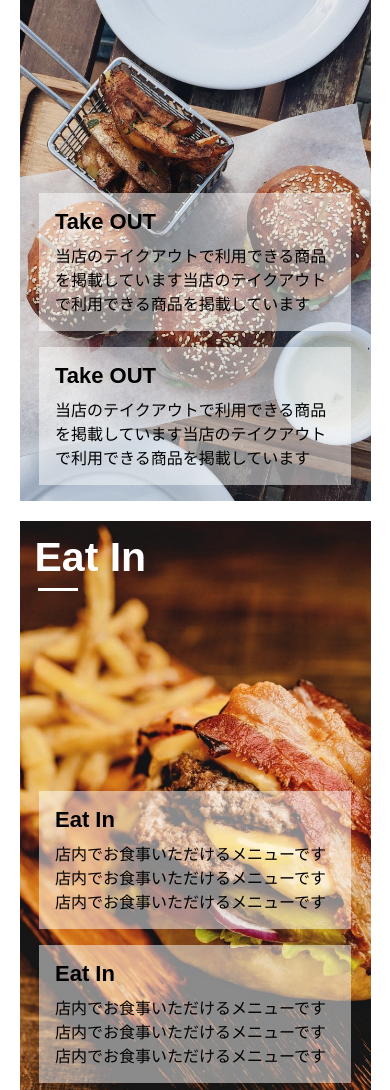
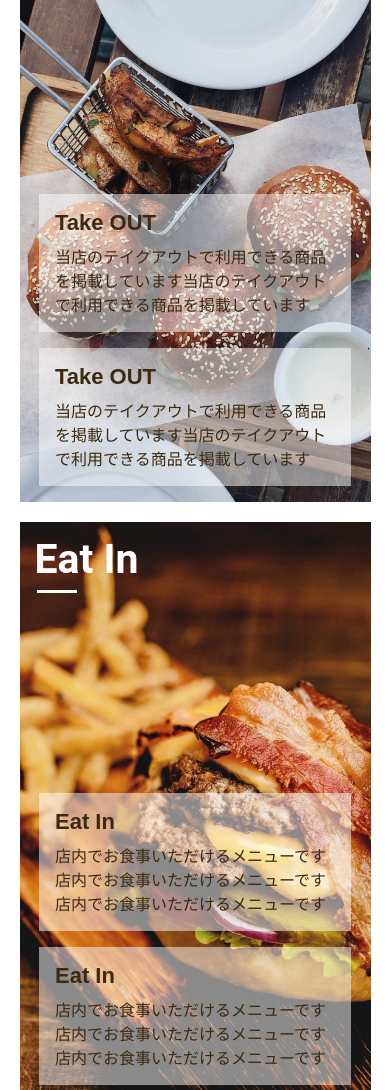
Before and after one commit to Reshin311/Hamburger2023, a plain HTML site: page index.html in a window 390 px wide. Shown: the part 584-1674 px from the top of the page. Drawn offline with Linux system fonts and the light colour scheme; some packages are replaced by stand-ins of ours; a web font is replaced by a local one.

Commit message:
mobile修正

```diff
--- a/index.html
+++ b/index.html
@@ -6,13 +6,14 @@
     <meta name="viewport" content="width=device-width, initial-scale=1.0">
     <title>RaiseTech-hamburger</title>
     <link rel="stylesheet" href="https://unpkg.com/ress/dist/ress.min.css">
+    <link rel="stylesheet" href="https://use.fontawesome.com/releases/v5.15.3/css/all.css" >
+
+
     <link rel="stylesheet" href="https://fonts.googleapis.com/css?family=Philosopher">
     <link rel="preconnect" href="https://fonts.gstatic.com" crossorigin>
 
-
-<link rel="preconnect" href="https://fonts.googleapis.com">
-<link rel="preconnect" href="https://fonts.gstatic.com" crossorigin>
-<link href="https://fonts.googleapis.com/css2?family=M+PLUS+1:wght@500;600;700&display=swap" rel="stylesheet">
+    <link rel="preconnect" href="https://fonts.googleapis.com">
+    <link href="https://fonts.googleapis.com/css2?family=M+PLUS+1:wght@500;600;700&display=swap" rel="stylesheet">
 
 <link rel="stylesheet" href="/css/style.css">
 </head>
@@ -43,19 +44,19 @@
         <!-- <div class="p-container__main-aside"> -->
         <article class="p-main">
             <section class="p-card p-card__takeout">
-                <h3 class="c-title__main c-title__takeout1"><span class="p-line__under-title">Take Out</span></h3><!-- /.c-title__takeout -->
+                <h3 class="p-title__main c-title__takeout1"><span class="p-line__under-title">Take Out</span></h3><!-- /.c-title__takeout -->
 
 
                 <div class="p-container-main-description p-container-main-description1">
-                    <h4 class="c-heading__main c-heading_takeout1">Take OUT</h4><!-- /.c-heading__main -->
-                    <p class="c-text p-text__takeout1">
+                    <h4 class="p-heading__main p-heading_takeout1">Take OUT</h4><!-- /.c-heading__main -->
+                    <p class="p-text p-text__takeout1">
                         当店のテイクアウトで利用できる商品を掲載しています当店のテイクアウトで利用できる商品を掲載しています
                     </p><!-- /.c-text__takeout -->
                 </div><!-- /.c-container-main-description -->
 
                 <div class="p-container-main-description p-container-main-description2">
-                    <h4 class="c-heading__main c-heading__takeout2">Take OUT</h4><!-- /.c-title__takeout -->
-                    <p class="c-text p-text__takeout2">
+                    <h4 class="p-heading__main p-heading__takeout2">Take OUT</h4><!-- /.c-title__takeout -->
+                    <p class="p-text p-text__takeout2">
                         当店のテイクアウトで利用できる商品を掲載しています当店のテイクアウトで利用できる商品を掲載しています
                     </p>
                 </div><!-- /.c-container-main-description -->
@@ -63,17 +64,17 @@
             </section><!-- /.c-card__takeout -->
 
             <section class="p-card p-card__eatin">
-                <h3 class="c-title__main p-title__eatin1"><span class="p-line__under-title">Eat In</span></h3><!-- /.c-title__takeout -->
+                <h3 class="p-title__main p-title__eatin1"><span class="p-line__under-title">Eat In</span></h3><!-- /.c-title__takeout -->
                 <div class="p-container-main-description p-container-main-description1">
-                    <h4 class="c-heading__main c-heading__eatin2">Eat In</h4><!-- /.c-title__takeout -->
-                    <p class="c-text p-text__eatin1">
+                    <h4 class="p-heading__main p-heading__eatin2">Eat In</h4><!-- /.c-title__takeout -->
+                    <p class="p-text p-text__eatin1">
                         店内でお食事いただけるメニューです店内でお食事いただけるメニューです店内でお食事いただけるメニューです
                     </p><!-- /.c-text__takeout -->
                 </div><!-- /.c-container-main-description -->
 
                 <div class="p-container-main-description p-container-main-description2">
-                    <h4 class="c-heading__main c-heading__eatin2">Eat In</h4><!-- /.c-title__takeout -->
-                    <p class="c-text p-text__eatin2">
+                    <h4 class="p-heading__main p-heading__eatin2">Eat In</h4><!-- /.c-title__takeout -->
+                    <p class="p-text p-text__eatin2">
                         店内でお食事いただけるメニューです店内でお食事いただけるメニューです店内でお食事いただけるメニューです
                     </p>
                 </div>
--- a/scss/object/project/_header.scss
+++ b/scss/object/project/_header.scss
@@ -26,17 +26,28 @@
     justify-content: center;
     margin:40px 7vw 39px;
     gap: 4vw;
+    position: relative;
 }
 
+
+
 .p-input__header-search {
-    width: 216px;
+    // width: 216px;
+    width: 55vw;
     height: 46px;
-    // margin-right: 16px;
-}
+    padding: 3px 0 3px 2.5em; /* アイコンを設置するため左の余白*/
+    background-image: url(../../../img/glass.jpg);
+    background-repeat: no-repeat;
+    background-position: 5% 50%;
+    }
+
+
+
 
 .p-btn__header-search {
     height: 46px;
-    width: 90px;
+    // width: 90px;
+    width: 20vw;
     background: linear-gradient(to left, #F2EDE9,#DED8D3 );
 }
 
--- a/scss/object/project/_main.scss
+++ b/scss/object/project/_main.scss
@@ -1,10 +1,49 @@
 
 //main
 
-.c-title__main {
+.p-title__main {
     color: #fff;
     font-weight: bold;
 }
+
+.p-img-top {
+    background-image: url(../../mainvisual-img/mainvisual-pc@2x.jpg);
+    background-size: cover;
+    height: 285px;
+    overflow: hidden;
+}
+.p-title__top {
+    color: #ffff;
+    font-size: 3.6rem;
+    margin: 122px 0 110px 25px;
+    position: absolute;
+    font-weight: 700;
+}
+
+.p-title__main {
+    color: #fff;
+    font-size: 4.1rem;
+    margin-top: 13px;
+    margin-left: 15px;
+    font-family: Roboto;
+    }
+.p-heading__main {
+color: #3C2A10;
+    font-size: 2.2rem;
+    margin: 0 0 0;
+    }
+.p-text {
+    font-size: 1.6rem;
+    margin-top: 8px;
+    color: #3C2A10;
+    }
+
+
+
+
+
+
+
 .p-card__takeout {
     background-image:url(../../mainvisual-img/takeout3@2x.jpg);
 }
@@ -25,7 +64,7 @@
     }
 
 }
-.c-heading__main {
+.p-heading__main {
     font-weight: bold;
 }
 .p-line__under-title {
@@ -35,7 +74,7 @@
         content: "";
         position: absolute;
         bottom: -10px;
-        left: 23px;
+        left: 22px;
         width: 40px;
         height: 3px;
         background-color: #fff;
@@ -80,8 +119,8 @@
         content: "";
         position: absolute;
         bottom: -18px;
-        left: 30px;
-        width: 60px;
+        left: 40px;
+        width: 75px;
         height: 3px;
         background-color: #fff;
         transform: translateX(-50%);
@@ -101,32 +140,6 @@
 }
 
 
-.p-img-top {
-    background-image: url(../../mainvisual-img/mainvisual-pc@2x.jpg);
-    background-size: cover;
-    height: 285px;
-    overflow: hidden;
-}
-.p-title__top {
-    color: #ffff;
-    font-size: 3.6rem;
-    margin: 122px 0 110px 25px;
-    position: absolute;
-    font-weight: 700;
-}
-
-.c-title__main {
-    font-size: 4.1rem;
-    margin-top: 13px;
-    margin-left: 15px;
-    }
-.c-heading__main {
-    font-size: 2.2rem;
-    }
-.c-text {
-    font-size: 1.6rem;
-    margin-top: 8px;
-    }
 
 
 // archive---------------------------------------------------
```
Also changed, not shown: css/style.css, css/style.min.css, 2 other files.
